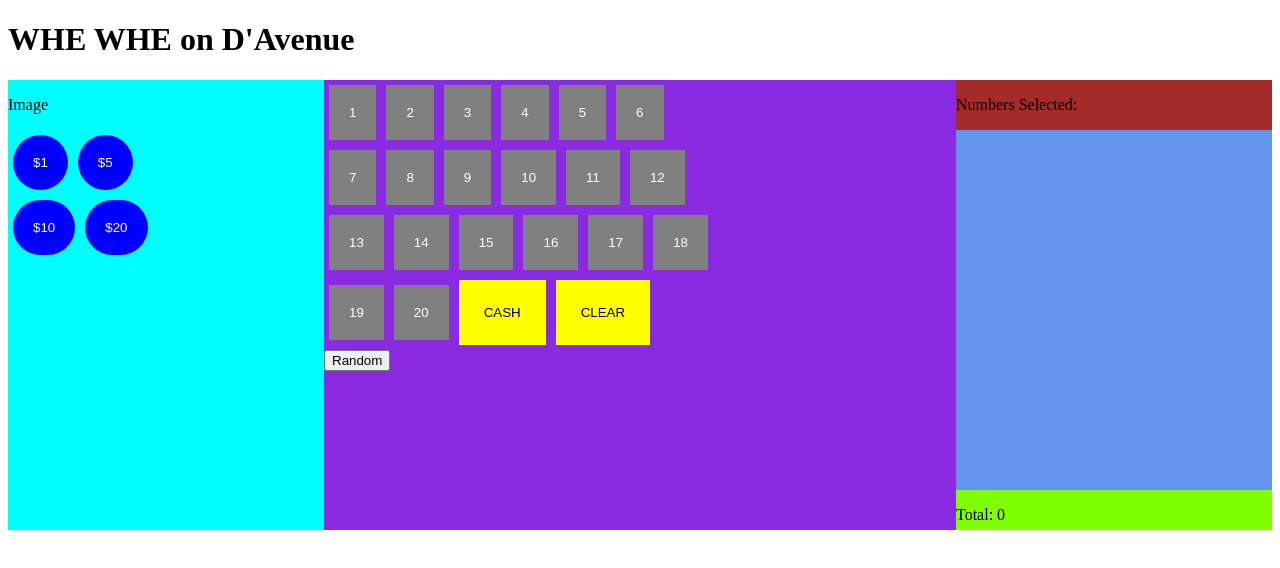
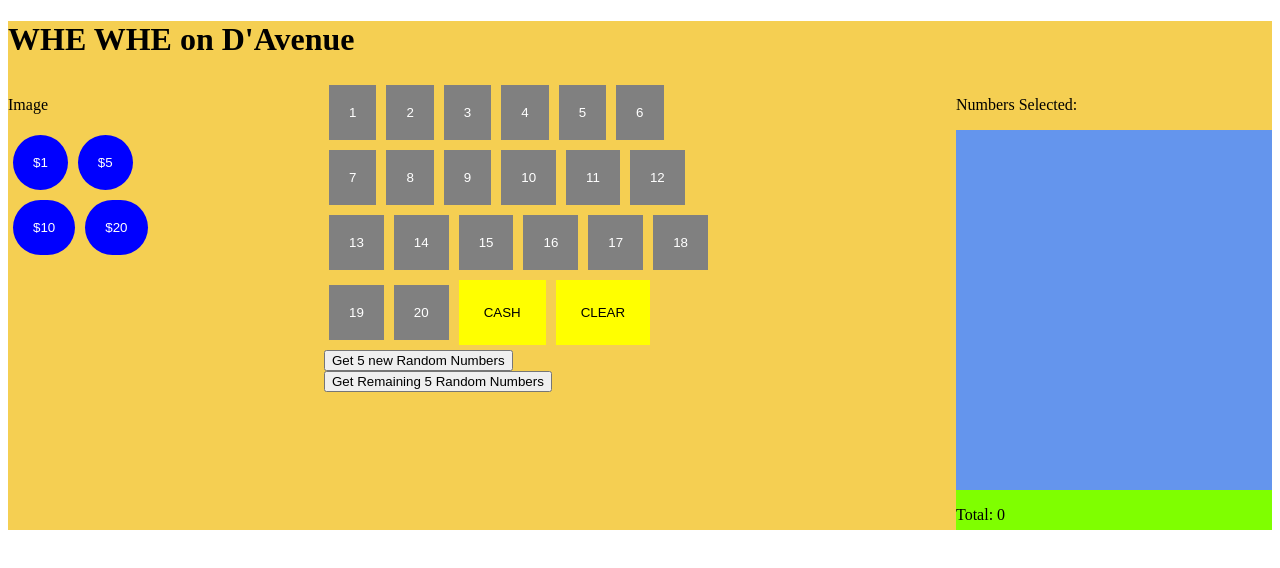
Before and after one commit to marescanog/JCSystem, a React (Create React App) app: page / in a window 1280 px wide. Shown: the top 568 px of the page. Built offline with nearby package versions, Linux system fonts and the light colour scheme.

Commit message:
completed functionality

```diff
--- a/src/App.css
+++ b/src/App.css
@@ -1,19 +1,27 @@
 .left_section{
     flex: 1;
-    background-color: aqua;
+    /* background-color: aqua; */
 }
 
+.whole_section{
+    flex: 1;
+    background-color: #f5cf52;
+}
 .center_section{
     flex: 2;
-    background-color: blueviolet;
+    /* background-color: blueviolet; */
 }
 
 .right_section{
     flex: 1;
-    background-color: brown;
+    /* background-color: brown; */
 }
 
 .main_section{
     display: flex;
     flex-direction: row;
 }
+
+.btn-rand{
+    display: block;
+}
--- a/src/App.js
+++ b/src/App.js
@@ -5,19 +5,22 @@ import ButtonDisplay from './components/ButtonDisplay';
 import DisplayTotal from './components/DisplayTotal';
 const App = () => {
 
-  const [selectedNums, setSelectedNums] = useState([]);
-  const [cashValue, setCashValue] = useState(0);
-  const [refresh, setRefresh] = useState(false);
-  const [cashButtonStyles, setCashButtonStyles] = useState([
+  const cashButtonStyles = [
     ["cashButton","cashButton"],
     ["cashButton","cashButton"]
-  ]);
-  const [terminalButtonStyles, setTerminalButtonStyles] = useState([
+  ];
+
+  const terminalButtonStylesInit = [
     ["terminalNumberButton", "terminalNumberButton", "terminalNumberButton", "terminalNumberButton", "terminalNumberButton", "terminalNumberButton"],
     ["terminalNumberButton", "terminalNumberButton", "terminalNumberButton", "terminalNumberButton", "terminalNumberButton", "terminalNumberButton"],
     ["terminalNumberButton", "terminalNumberButton", "terminalNumberButton", "terminalNumberButton", "terminalNumberButton", "terminalNumberButton"],
     ["terminalNumberButton", "terminalNumberButton","terminalTextButton","terminalTextButton"]
-  ]);
+  ];
+
+  const [selectedNums, setSelectedNums] = useState([]);
+  const [cashValue, setCashValue] = useState(0);
+  const [refresh, setRefresh] = useState(false);
+  const [terminalButtonStyles, setTerminalButtonStyles] = useState(terminalButtonStylesInit);
 
   const cashButtons = [
     {
@@ -43,44 +46,44 @@ const App = () => {
       id:"TB1",
       rowStyle:"default__rowStyle",
       buttonData: [
-        {text:"1", value:1, funcX:()=>{addNum(1, 0, 0, selectedNums)} , id:"TBC1",},
-        {text:"2", value:2, funcX:()=>{addNum(2, 0, 1, selectedNums)} , id:"TBC2", },
-        {text:"3", value:3, funcX:()=>{addNum(3, 0, 2, selectedNums)} , id:"TBC3", },
-        {text:"4", value:4, funcX:()=>{addNum(4, 0, 3, selectedNums)} , id:"TBC4", },
-        {text:"5", value:5, funcX:()=>{addNum(5, 0, 4, selectedNums)} , id:"TBC5", },
-        {text:"6", value:6, funcX:()=>{addNum(6, 0, 5, selectedNums)} , id:"TBC6", },
+        {text:"1", value:1, funcX:()=>{addNum(1, 0, 0)} , id:"TBC1",},
+        {text:"2", value:2, funcX:()=>{addNum(2, 0, 1)} , id:"TBC2", },
+        {text:"3", value:3, funcX:()=>{addNum(3, 0, 2)} , id:"TBC3", },
+        {text:"4", value:4, funcX:()=>{addNum(4, 0, 3)} , id:"TBC4", },
+        {text:"5", value:5, funcX:()=>{addNum(5, 0, 4)} , id:"TBC5", },
+        {text:"6", value:6, funcX:()=>{addNum(6, 0, 5)} , id:"TBC6", },
       ]
     },
     {
       id:"TB2",
       rowStyle:"default__rowStyle",
       buttonData:         [
-        {text:"7", value:7, funcX:()=>{addNum(7, 1, 0, selectedNums)} , id:"TBC7", },
-        {text:"8", value:8, funcX:()=>{addNum(8, 1, 1, selectedNums)} , id:"TBC8", },
-        {text:"9", value:9, funcX:()=>{addNum(9, 1, 2, selectedNums)} , id:"TBC9", },
-        {text:"10", value:10, funcX:()=>{addNum(10, 1, 3, selectedNums)} , id:"TBC10", },
-        {text:"11", value:11, funcX:()=>{addNum(11, 1, 4, selectedNums)} , id:"TBC11", },
-        {text:"12", value:12, funcX:()=>{addNum(12, 1, 5, selectedNums)} , id:"TBC12", },
+        {text:"7", value:7, funcX:()=>{addNum(7, 1, 0)} , id:"TBC7", },
+        {text:"8", value:8, funcX:()=>{addNum(8, 1, 1)} , id:"TBC8", },
+        {text:"9", value:9, funcX:()=>{addNum(9, 1, 2)} , id:"TBC9", },
+        {text:"10", value:10, funcX:()=>{addNum(10, 1, 3)} , id:"TBC10", },
+        {text:"11", value:11, funcX:()=>{addNum(11, 1, 4)} , id:"TBC11", },
+        {text:"12", value:12, funcX:()=>{addNum(12, 1, 5)} , id:"TBC12", },
       ]
     },
     {
       id:"TB3",
       rowStyle:"default__rowStyle",
       buttonData:         [
-        {text:"13", value:13, funcX:()=>{addNum(13, 2, 0, selectedNums)} , id:"TBC13", },
-        {text:"14", value:14, funcX:()=>{addNum(14, 2, 1, selectedNums)} , id:"TBC14", },
-        {text:"15", value:15, funcX:()=>{addNum(15, 2, 2, selectedNums)} , id:"TBC15", },
-        {text:"16", value:16, funcX:()=>{addNum(16, 2, 3, selectedNums)} , id:"TBC16", },
-        {text:"17", value:17, funcX:()=>{addNum(17, 2, 4, selectedNums)} , id:"TBC17", },
-        {text:"18", value:18, funcX:()=>{addNum(18, 2, 5, selectedNums)} , id:"TBC18", },
+        {text:"13", value:13, funcX:()=>{addNum(13, 2, 0)} , id:"TBC13", },
+        {text:"14", value:14, funcX:()=>{addNum(14, 2, 1)} , id:"TBC14", },
+        {text:"15", value:15, funcX:()=>{addNum(15, 2, 2)} , id:"TBC15", },
+        {text:"16", value:16, funcX:()=>{addNum(16, 2, 3)} , id:"TBC16", },
+        {text:"17", value:17, funcX:()=>{addNum(17, 2, 4)} , id:"TBC17", },
+        {text:"18", value:18, funcX:()=>{addNum(18, 2, 5)} , id:"TBC18", },
       ]
     },
     {
       id:"TB4",
       rowStyle:"default__rowStyle",
       buttonData:         [
-        {text:"19", value:19, funcX:()=>{addNum(19, 3, 0, selectedNums)}, id:"TBC19", },
-        {text:"20", value:20, funcX:()=>{addNum(20, 3, 1, selectedNums)}, id:"TBC20", },
+        {text:"19", value:19, funcX:()=>{addNum(19, 3, 0)}, id:"TBC19", },
+        {text:"20", value:20, funcX:()=>{addNum(20, 3, 1)}, id:"TBC20", },
         {text:"CASH", value:0, funcX:()=>{validateCashOut(()=>{
           setRefresh(prev => !prev);
         })}, style:"terminalTextButton", id:"TBC21", },
@@ -89,22 +92,24 @@ const App = () => {
     },
   ];
 
-  const addNum = (num, row, col, arrSelected)=>{
-    let indx = arrSelected.findIndex(arrNum=>{return arrNum == num});
+  const addNum = (num, row, col)=>{
+    let indx = selectedNums.findIndex(arrNum=>{return arrNum == num});
     if(indx < 0){
       // Check if there are 5 numbers
-      if(arrSelected.length < 5){
-        arrSelected.push(num);
-        setSelectedNums([...arrSelected]);
-        terminalButtons[row].buttonData[col].style = "terminalNumberButton_selected"
+      if(selectedNums.length < 5){
+        selectedNums.push(num);
+        setSelectedNums([...selectedNums]);
+        terminalButtonStyles[row][col] = "terminalNumberButton_selected";
+        setTerminalButtonStyles([...terminalButtonStyles]);
       } else {
         alert("You have the maximum amount of numbers picked.");
       }
     } else {
       // Toggle if it has already been added
-      arrSelected.splice(indx, 1);
-      setSelectedNums([...arrSelected]);
-      terminalButtons[row].buttonData[col].style = "terminalNumberButton";
+      selectedNums.splice(indx, 1);
+      setSelectedNums([...selectedNums]);
+      terminalButtonStyles[row][col] = "terminalNumberButton";
+      setTerminalButtonStyles([...terminalButtonStyles]);
     }
   }
 
@@ -135,31 +140,48 @@ const App = () => {
     }
   }
 
-  useEffect(()=>{
-    // Update the Cash value inside the terminalButton Cash
-    terminalButtons[3].buttonData[2].funcX = ()=>{
-      validateCashOut(()=>{
-        setRefresh(prev => !prev);
-      });
-    }
-  },[cashValue, selectedNums]);
-
-  useEffect(()=>{
+  const clearTerminal = () => {
     setCashValue(0);
     selectedNums.splice(0,selectedNums.length);
     setSelectedNums([...selectedNums]);
-    terminalButtons.forEach((tb,rowIndex)=>{
-      tb.buttonData.forEach((col,colIndex)=>{
-        if(col.id != "TBC21" && col.id != "TBC22"){
-          // col.style = "terminalNumberButton";
-          // tb.buttonData.funcX = addNum(1, 0, 0, selectedNums);
-        }
-      })
-    });
+    setTerminalButtonStyles([...terminalButtonStylesInit]);
+  }
+
+  useEffect(()=>{
+    clearTerminal();
   }, [refresh]);
 
+  const getRandNum =(min ,max)=>{
+    return Math.random() * (+max - +min) + +min;
+  }
+
+  const clearThenExecute = (__callback) => {
+    const len = selectedNums.length;
+    for(let x = 0; x < len; x++){
+      let numToRemove = selectedNums[0];
+      let indx = selectedNums.findIndex(arrNum=>{return arrNum == numToRemove});
+      selectedNums.splice(indx, 1);
+      setSelectedNums([...selectedNums]);
+      let row = Math.floor((numToRemove-1)/6);
+      let col = (numToRemove-1)%6;
+      terminalButtonStyles[row][col] = "terminalNumberButton";
+      setTerminalButtonStyles([...terminalButtonStyles]);
+    }
+    __callback();
+  }
+
+  const getRandomNumbers = (numbersToget = 5) => {
+    for(let x = 0; x < numbersToget; x++){
+      var randNum = Math.floor(getRandNum(1, 21));
+      while( selectedNums.findIndex(arrNum=>{return arrNum == randNum}) >= 0 ){
+        randNum = Math.floor(getRandNum(1, 21));
+      }
+      addNum(randNum, Math.floor((randNum-1)/6), (randNum-1)%6);
+    }
+  }
+
   return (
-    <div>
+    <div className={"whole_section"}>
       <Header title={"WHE WHE on D'Avenue"}/>
       <main className="main_section">
         <div className="left_section">
@@ -170,9 +192,19 @@ const App = () => {
         </div>
         <div className="center_section">
           <ButtonDisplay buttonList={terminalButtons} buttonStyles={terminalButtonStyles} containerStyle={"default__containerStyle"}/>
-          <button onClick={()=>{
-            console.log(selectedNums.length);
-          }}>Random</button>
+
+          <button className={'btn-rand'} onClick={()=>{
+            clearThenExecute(()=>{getRandomNumbers();});
+          }}>Get 5 new Random Numbers</button>
+
+          <button className={'btn-rand'} onClick={()=>{
+            if(selectedNums.length == 5){
+              alert("You already have selected 5 numbers");
+            } else {
+              getRandomNumbers(5-selectedNums.length);
+            }
+          }}>Get Remaining {5-selectedNums.length} Random Number{(5-selectedNums.length)>=2?'s':''}</button>
+
         </div>
         <div className="right_section">
           <DisplayTotal numbersList={selectedNums} total={cashValue}/>
```
